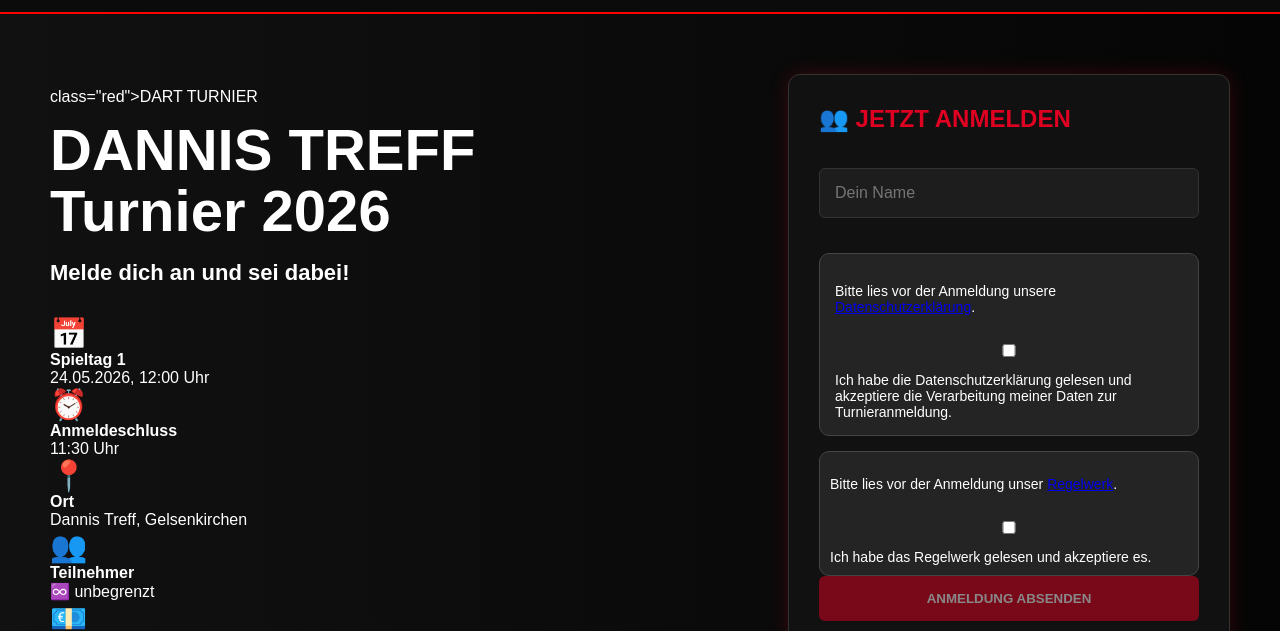
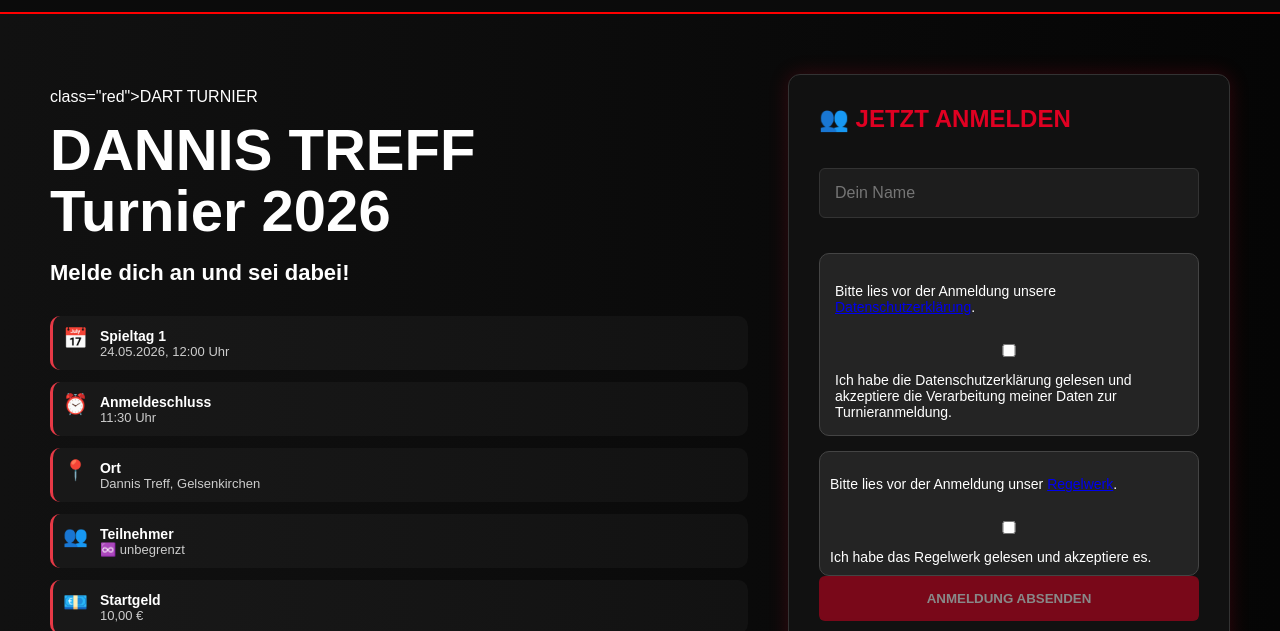
Before and after one commit to kevth22/turnier.dannis-treff, a plain HTML site: page index.html in a window 1280 px wide. Shown: the part 145-776 px from the top of the page. Drawn offline with Linux system fonts and the light colour scheme; no server answers.

Commit message:
Update style.css

```diff
--- a/style.css
+++ b/style.css
@@ -555,3 +555,33 @@
     grid-template-columns: 1fr;
   }
 }
+.turnier-info {
+  margin-top: 20px;
+  display: flex;
+  flex-direction: column;
+  gap: 12px;
+}
+
+.info-item {
+  display: flex;
+  align-items: center;
+  gap: 12px;
+  padding: 10px;
+  background: rgba(255,255,255,0.03);
+  border-radius: 10px;
+  border-left: 3px solid #e63946;
+}
+
+.icon {
+  font-size: 20px;
+}
+
+.info-item strong {
+  color: white;
+  font-size: 14px;
+}
+
+.info-item div {
+  color: #ccc;
+  font-size: 13px;
+}
```
